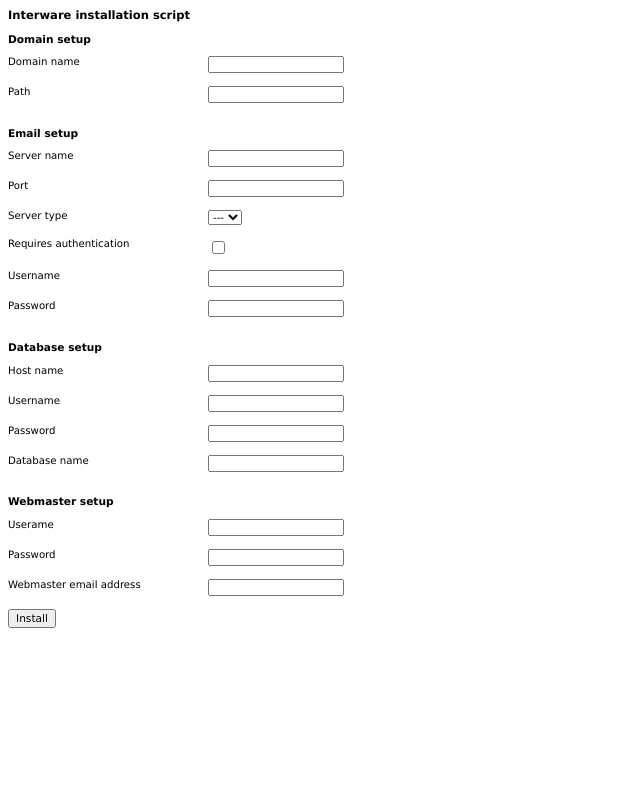
After one commit to dakab1/interware, a PHP site: page /install.php in a window 1280 px wide. The commit adds this page. Shown: the whole page, without its empty margins (0-640 px from the left). Run offline with PHP 8.4, Linux system fonts and the light colour scheme; data that the repository does not hold is empty.

Commit message:
Installation script user interface

```diff
--- a/css/emailer_general.css
+++ b/css/emailer_general.css
@@ -159,3 +159,11 @@ em {
 
 
 }
+
+.install_form span {
+    display: block;
+
+}
+.install_form label {
+    width:200px;
+}
--- /dev/null
+++ b/install.php
@@ -0,0 +1,80 @@
+<?php
+/*
+ * Author   :  Dean Kabasa
+ * Email    :  me@deankabasa.com
+ * Date     :  18 May 2014
+ */
+
+if (isset($_POST['action'])) {
+    switch ($_POST['action']) {
+        case "install":
+
+            //Connect to database using passed credentials
+
+            //Create database structure
+
+            //update modules/config.php
+
+            //Test email connection
+
+            //If all okay redirect to login page
+
+            //If not okay, go back to installation script with errors
+
+            break;
+        case "update":
+            break;
+    }
+}
+?>
+<html>
+    <head>
+        <title>Interware installation script.</title>
+        <link type="text/css" href="css/smoothness/jquery-ui-1.7.3.custom.css" rel="stylesheet" />
+        <link type="text/css" href="css/emailer_general.css" rel="stylesheet" />
+        <script type="text/javascript" src="js/jquery-1.3.2.min.js"></script>
+        <script type="text/javascript" src="js/jquery-ui-1.7.3.custom.min.js"></script>
+        <script type="text/javascript" src="js/jquery.validate.js"></script>
+    </head>
+    <body>
+        <h1>Interware installation script</h1>
+        <?= $message ?>
+        <div>
+            <form class="install_form" id="installForm">
+                <h3>Domain setup</h3>
+                <?= (!empty($domain_error) ? $domain_error : ""); ?>
+                <span><label>Domain name</label><input class="required" type="text" name="" value="" /></span><br/>
+                <span><label>Path</label><input class="required" type="text" name="" value="" /></span><br/>
+                <h3>Email setup</h3>
+                <?= (!empty($email_error) ? $email_error : ""); ?>
+                <span><label>Server name</label><input class="required" type="text" name="" value="" /></span><br/>
+                <span><label>Port</label><input class="required" type="text" name="" value="" /></span><br/>
+                <span><label>Server type</label>
+                    <select class="required" name="">
+                        <option>---</option>
+                    </select>
+                </span><br/>
+                <span><label>Requires authentication</label><input type="checkbox" name="" value="" /></span><br/>
+                <span><label>Username</label><input class="required" type="text" name="" value="" /></span><br/>
+                <span><label>Password</label><input class="required" type="text" name="" value="" /></span><br/>
+                <h3>Database setup</h3>
+                <?= (!empty($database_error) ? $database_error : ""); ?>
+                <span><label>Host name</label><input class="required" type="text" name="" value="" /></span><br/>
+                <span><label>Username</label><input class="required" type="text" name="" value="" /></span><br/>
+                <span><label>Password</label><input class="required" type="text" name="" value="" /></span><br/>
+                <span><label>Database name</label><input class="required" type="text" name="" value="" /></span><br/>
+                <h3>Webmaster setup</h3>
+                <?= (!empty($webmaster_error) ? $webmaster_error : ""); ?>
+                <span><label>Userame</label><input class="required" type="text" name="" value="" /></span><br/>
+                <span><label>Password</label><input class="required" type="text" name="" value="" /></span><br/>
+                <span><label>Webmaster email address</label><input class="required" type="text" name="" value="" /></span><br/>
+                <input type="submit" value="Install" name="action"/>
+            </form>
+        </div>
+        <script>
+            $(document).ready(function() {
+                $("#installForm").validate();
+            });
+        </script>
+    </body>
+</html>
```
